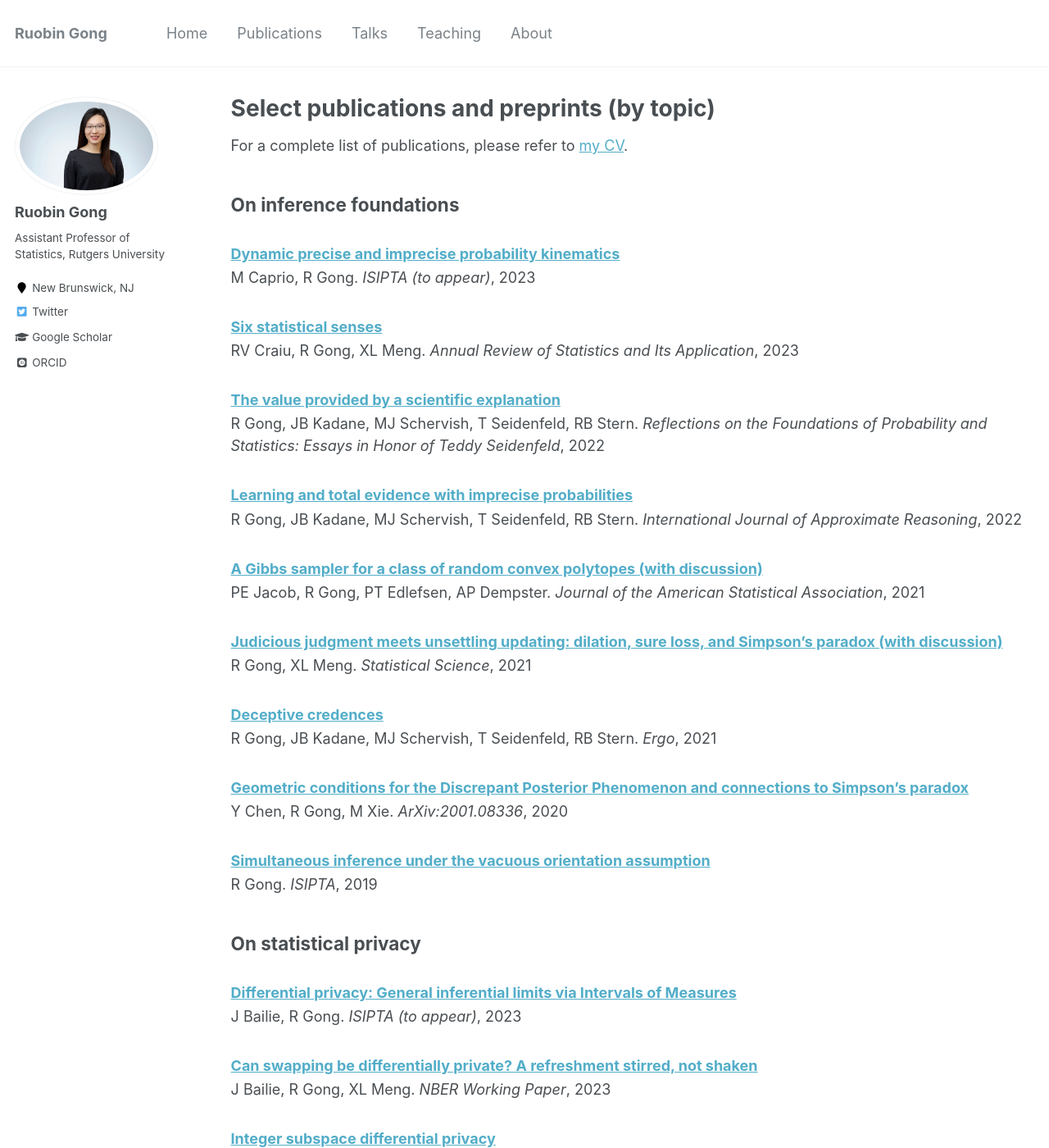
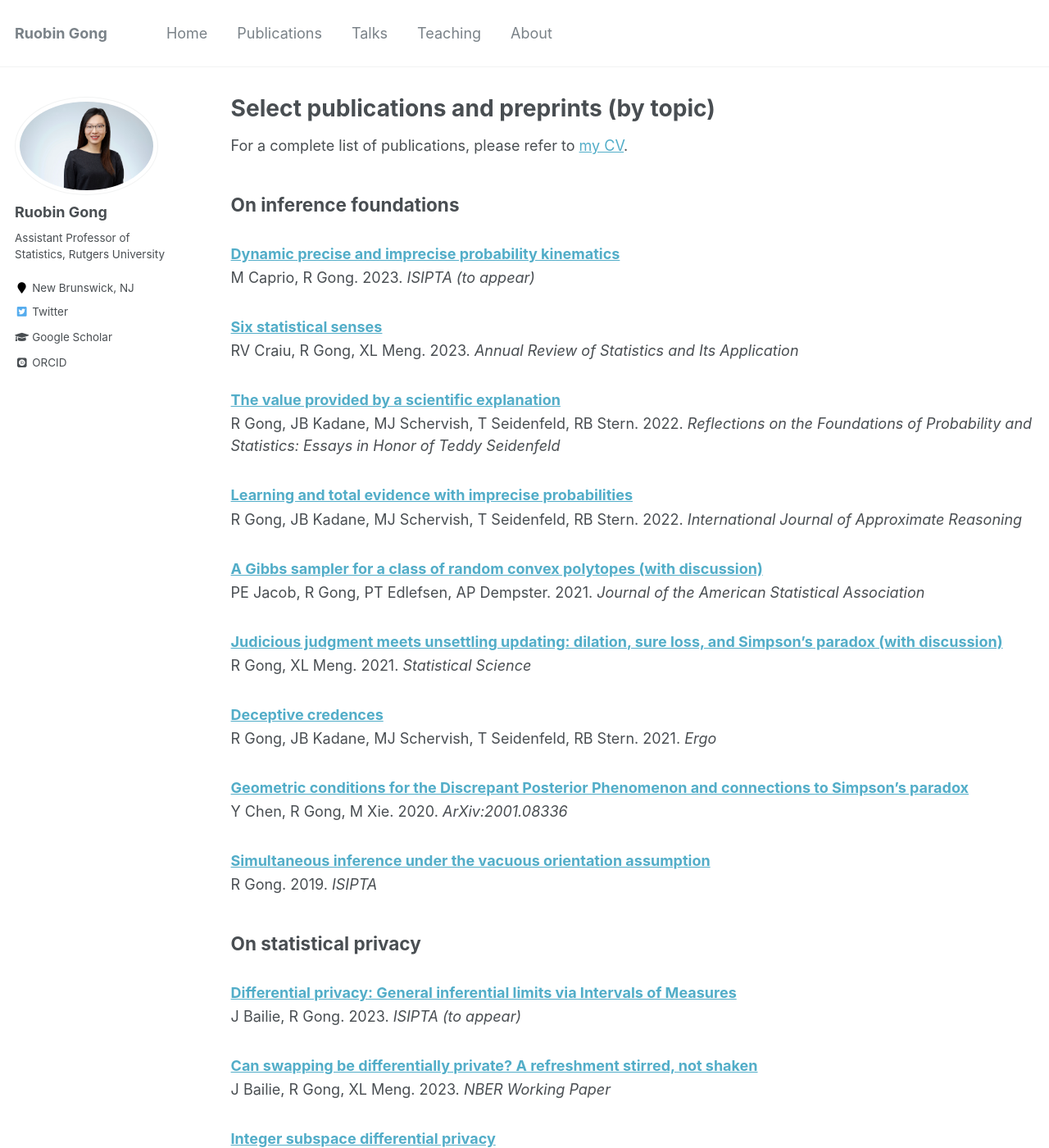
Before and after one commit to RuobinGong/RuobinGong.github.io, a Jekyll site: the page built from _pages/publications.md, in a window 1280 px wide and 1400 px high. Shown: the whole window at 82% size. Built offline with Jekyll 4.4.1, drawn with Linux system fonts in a browser that asks for light colours; some web fonts are replaced; some of the changed text lies outside the part shown.

Commit message:
Update archive-single.html

```diff
--- a/_includes/archive-single.html
+++ b/_includes/archive-single.html
@@ -43,9 +43,9 @@
         {% elsif post.collection == 'publications' %}
           <p style="margin : 0; padding-top:0;"> {{ post.author }}. {{ post.date | default: "1900-01-01" | date: "%Y" }}. <i>{{ post.venue }}</i> </p>
         {% elsif post.collection == 'publications_foundation' %}
-          <p style="margin : 0; padding-top:0;"> {{ post.author }}. <i>{{ post.venue }}</i>, {{ post.date | default: "1900-01-01" | date: "%Y" }} </p>
+          <p style="margin : 0; padding-top:0;"> {{ post.author }}. {{ post.date | default: "1900-01-01" | date: "%Y" }}. <i>{{ post.venue }}</i> </p>
         {% elsif post.collection == 'publications_privacy' %}
-          <p style="margin : 0; padding-top:0;"> {{ post.author }}. <i>{{ post.venue }}</i>, {{ post.date | default: "1900-01-01" | date: "%Y" }} </p>
+          <p style="margin : 0; padding-top:0;"> {{ post.author }}. {{ post.date | default: "1900-01-01" | date: "%Y" }}. <i>{{ post.venue }}</i> </p>
         {% elsif post.date %}
          <p class="page__date"><strong><i class="fa fa-fw fa-calendar" aria-hidden="true"></i> {{ site.data.ui-text[site.locale].date_label | default: "Published:" }}</strong> <time datetime="{{ post.date | default: "1900-01-01" | date_to_xmlschema }}">{{ post.date | default: "1900-01-01" | date: "%B %d, %Y" }}</time></p>
         {% endif %}
```
